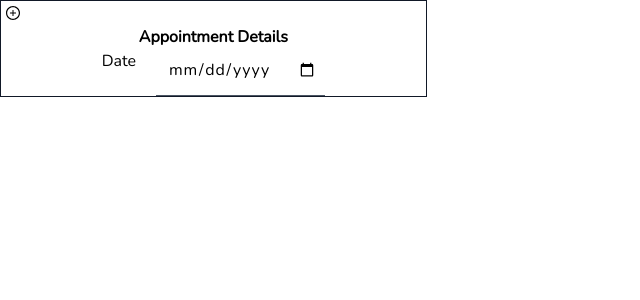
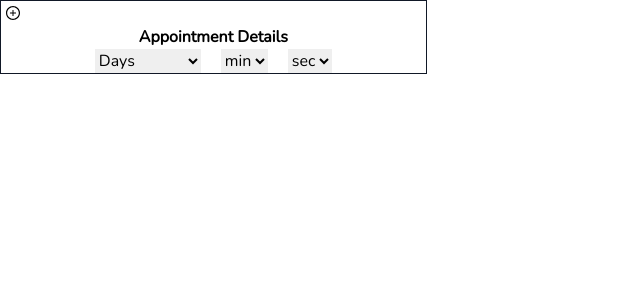
Before and after one commit to DevRyth/Time-Bank-Client, a React (Create React App) app: page /appointment in a window 1280 px wide. Shown: the top 300 px of the page, without its empty margins (0-640 px from the left). Built offline with nearby package versions, Linux system fonts and the light colour scheme.

Commit message:
Appointment page updated

```diff
--- a/src/components/Appointment.component.tsx
+++ b/src/components/Appointment.component.tsx
@@ -4,13 +4,45 @@ import Input from '../sharedComponents/input/Input'
 
 
 export default function Appointment() {
+    const days=["Sunday","Monday","Tuesday","Wednesday","Thursday","Friday","Saturday"];
+    const min=[];
+    for(let i=1;i<=59;i++)
+    min.push(i);
     return (
         <div>
             <div className="border border-gray-900 w-1/3 	 ">
                 <div className="p-1"><AiOutlinePlusCircle/></div> <h1 className="text-center font-bold">Appointment Details</h1>
                 <div className="flex space-x-5 justify-center " >
-                <label>Date</label>
-                <Input type="date" children={undefined} name="appointment-date"  ></Input>
+                <select name="days">
+                    <option selected>Days</option>
+                    {
+                        days.map(item => (
+                            <option >{item}</option>
+                        ))
+                    }
+                </select>
+                <select name="min">
+                <option selected>min</option>
+                {
+                    min.map(item =>(
+                        <option>{item}</option>
+                    ))
+
+                }
+
+                 </select>
+
+                 <select name="sec">
+                <option selected>sec</option>
+                {
+                    min.map(item =>(
+                        <option>{item}</option>
+                    ))
+
+                }
+
+                 </select>
+
                 </div>
                 </div>
         </div>
```
